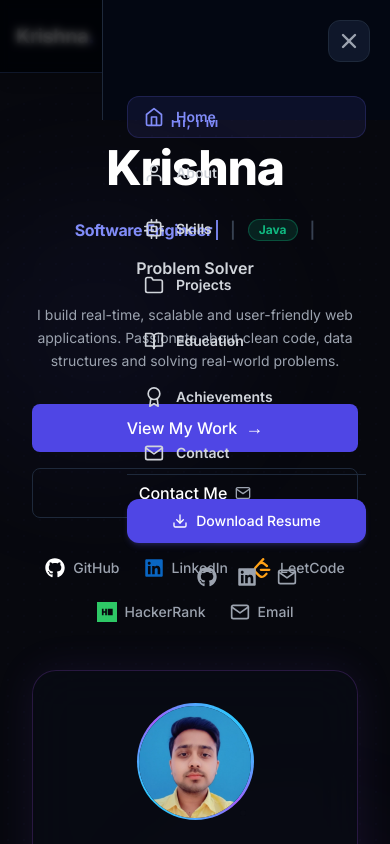
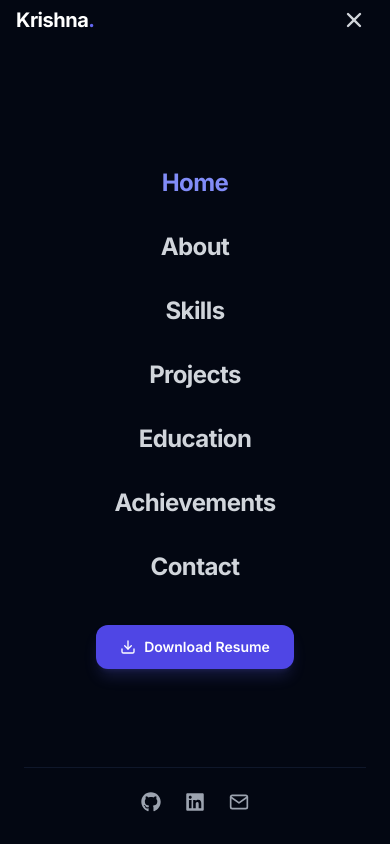
Before and after one commit to Krishnasingh9999/Portfolio, a React (Vite) app: page / in a window 390 px wide. Both pictures are taken after a click on the button "Toggle mobile navigation menu". Shown: the top 844 px of the page. Built offline with nearby package versions, Linux system fonts and the light colour scheme.

Commit message:
fix: implement full-screen staggered mobile navbar overlay

```diff
--- a/src/components/Navbar.tsx
+++ b/src/components/Navbar.tsx
@@ -5,6 +5,30 @@ import { motion, AnimatePresence } from 'framer-motion';
 import { FiDownload, FiHome, FiUser, FiCpu, FiFolder, FiBookOpen, FiAward, FiMail } from 'react-icons/fi';
 import { FaGithub, FaLinkedin } from 'react-icons/fa';
 import { personalInfo } from '../data/portfolioData';
+
+const containerVariants = {
+  hidden: { opacity: 0 },
+  show: {
+    opacity: 1,
+    transition: {
+      staggerChildren: 0.08,
+      delayChildren: 0.15
+    }
+  }
+};
+
+const itemVariants = {
+  hidden: { opacity: 0, y: 15 },
+  show: {
+    opacity: 1,
+    y: 0,
+    transition: {
+      type: 'spring',
+      stiffness: 260,
+      damping: 25
+    }
+  }
+};
 
 const Navbar: React.FC = () => {
   const [isOpen, setIsOpen] = useState(false);
@@ -48,7 +72,9 @@ const Navbar: React.FC = () => {
   return (
     <header
       className={`fixed top-0 left-0 right-0 z-50 transition-all duration-300 ${
-        isScrolled || isOpen
+        isOpen
+          ? 'bg-gray-950'
+          : isScrolled
           ? 'bg-gray-950/95 backdrop-blur-md shadow-lg border-b border-slate-900 py-4'
           : 'bg-transparent py-6'
       }`}
@@ -58,7 +84,7 @@ const Navbar: React.FC = () => {
         <a
           href="#home"
           onClick={(e) => handleNavClick(e, 'home')}
-          className="text-xl font-bold tracking-tight text-white hover:text-indigo-400 transition-colors duration-300"
+          className="text-xl font-bold tracking-tight text-white hover:text-indigo-400 transition-colors duration-300 z-50"
         >
           Krishna<span className="text-indigo-500">.</span>
         </a>
@@ -103,10 +129,10 @@ const Navbar: React.FC = () => {
         </div>
 
         {/* Mobile controls */}
-        <div className="flex items-center md:hidden space-x-4">
+        <div className="flex items-center md:hidden space-x-4 z-50">
           <button
             onClick={() => setIsOpen(!isOpen)}
-            className="p-2 rounded-lg bg-gray-100 dark:bg-gray-900 text-gray-700 dark:text-gray-300 hover:text-indigo-600 dark:hover:text-indigo-400 transition-colors duration-300"
+            className="p-2 rounded-lg text-gray-300 hover:text-white transition-colors duration-300"
             aria-label="Toggle mobile navigation menu"
           >
             {isOpen ? <HiX className="w-6 h-6" /> : <HiMenuAlt3 className="w-6 h-6" />}
@@ -114,70 +140,62 @@ const Navbar: React.FC = () => {
         </div>
       </div>
 
-      {/* Backdrop for Mobile Sidebar Menu */}
+      {/* Mobile Menu Overlay (Slides down from the top) */}
       <AnimatePresence>
         {isOpen && (
           <motion.div
-            initial={{ opacity: 0 }}
-            animate={{ opacity: 1 }}
-            exit={{ opacity: 0 }}
-            onClick={() => setIsOpen(false)}
-            className="fixed inset-0 bg-black/60 backdrop-blur-sm z-40 md:hidden"
-          />
-        )}
-      </AnimatePresence>
-
-      {/* Mobile Drawer Menu (Slides in from the right) */}
-      <AnimatePresence>
-        {isOpen && (
+            initial={{ y: '-100%' }}
+            animate={{ y: 0 }}
+            exit={{ y: '-100%' }}
+            transition={{ type: 'tween', duration: 0.4, ease: [0.16, 1, 0.3, 1] }}
+            className="fixed inset-0 z-40 md:hidden bg-gray-950 flex flex-col px-6 pt-28 pb-8"
+          >
+            {/* Navigation links centered vertically */}
             <motion.div
-            initial={{ x: '100%' }}
-            animate={{ x: 0 }}
-            exit={{ x: '100%' }}
-            transition={{ type: 'tween', duration: 0.3, ease: 'easeOut' }}
-            className="fixed top-0 right-0 bottom-0 w-72 z-50 md:hidden bg-gray-950 border-l border-slate-800 flex flex-col p-6 pt-24"
+              variants={containerVariants}
+              initial="hidden"
+              animate="show"
+              className="flex flex-col space-y-5 my-auto text-center"
             >
-            {/* Close Button Inside Drawer */}
-            <button
-              onClick={() => setIsOpen(false)}
-              className="absolute top-5 right-5 p-2 rounded-xl bg-slate-900 border border-slate-800 text-gray-400 hover:text-white hover:bg-slate-800 transition-colors duration-200"
-              aria-label="Close menu"
-            >
-              <HiX className="w-6 h-6" />
-            </button>
-
-            <nav className="flex flex-col space-y-3.5">
               {navLinks.map((link) => (
-                <a
+                <motion.a
+                  variants={itemVariants}
                   key={link.id}
                   href={`#${link.id}`}
                   onClick={(e) => handleNavClick(e, link.id)}
-                  className={`flex items-center text-sm font-semibold py-2.5 px-4 rounded-xl transition-all duration-300 ${
+                  className={`text-2xl font-bold tracking-tight py-1.5 transition-colors duration-300 ${
                     activeId === link.id
-                      ? 'text-indigo-400 bg-indigo-500/10 border border-indigo-500/20'
-                      : 'text-gray-300 hover:text-white hover:bg-white/5 border border-transparent'
+                      ? 'text-indigo-400'
+                      : 'text-gray-300 hover:text-white'
                   }`}
                 >
-                  {link.icon}
-                  <span className="ml-3">{link.name}</span>
-                </a>
+                  {link.name}
+                </motion.a>
               ))}
-            </nav>
 
-            {/* Resume Button & Social Links at bottom of mobile menu */}
-            <div className="mt-auto pt-6 border-t border-slate-800 flex flex-col gap-6">
+              {/* Resume Button in Mobile Menu */}
+              <motion.div variants={itemVariants} className="pt-4 flex justify-center">
                 <a
                   href={personalInfo.resumeUrl}
                   target="_blank"
                   rel="noopener noreferrer"
-                className="w-full py-3 rounded-xl font-medium text-sm text-white bg-indigo-600 hover:bg-indigo-700 active:scale-95 transition-all flex items-center justify-center gap-2 shadow-md shadow-indigo-500/20"
+                  className="px-6 py-3 rounded-xl font-semibold text-sm text-white bg-indigo-600 hover:bg-indigo-700 active:scale-95 transition-all flex items-center justify-center gap-2 shadow-lg shadow-indigo-500/20"
                 >
                   <FiDownload className="w-4 h-4" />
                   <span>Download Resume</span>
                 </a>
+              </motion.div>
+            </motion.div>
 
-              <div className="flex items-center justify-center gap-5 text-gray-400">
-                <a
+            {/* Social Icons at bottom of overlay */}
+            <motion.div
+              variants={containerVariants}
+              initial="hidden"
+              animate="show"
+              className="mt-auto pt-6 border-t border-slate-900 flex justify-center gap-6 text-gray-400"
+            >
+              <motion.a
+                variants={itemVariants}
                 href="https://github.com/KrishnaSingh9999"
                 target="_blank"
                 rel="noopener noreferrer"
@@ -185,8 +203,9 @@ const Navbar: React.FC = () => {
                 aria-label="GitHub"
               >
                 <FaGithub className="w-5 h-5" />
-                </a>
-                <a
+              </motion.a>
+              <motion.a
+                variants={itemVariants}
                 href="https://www.linkedin.com/in/krishnasingh9811/"
                 target="_blank"
                 rel="noopener noreferrer"
@@ -194,16 +213,16 @@ const Navbar: React.FC = () => {
                 aria-label="LinkedIn"
               >
                 <FaLinkedin className="w-5 h-5" />
-                </a>
-                <a
+              </motion.a>
+              <motion.a
+                variants={itemVariants}
                 href="mailto:krishna1863singh@gmail.com"
                 className="hover:text-white transition-colors duration-200"
                 aria-label="Email"
               >
                 <FiMail className="w-5 h-5" />
-                </a>
-              </div>
-            </div>
+              </motion.a>
+            </motion.div>
           </motion.div>
         )}
       </AnimatePresence>
```
Lines whose indentation alone changed are shown as unchanged.
